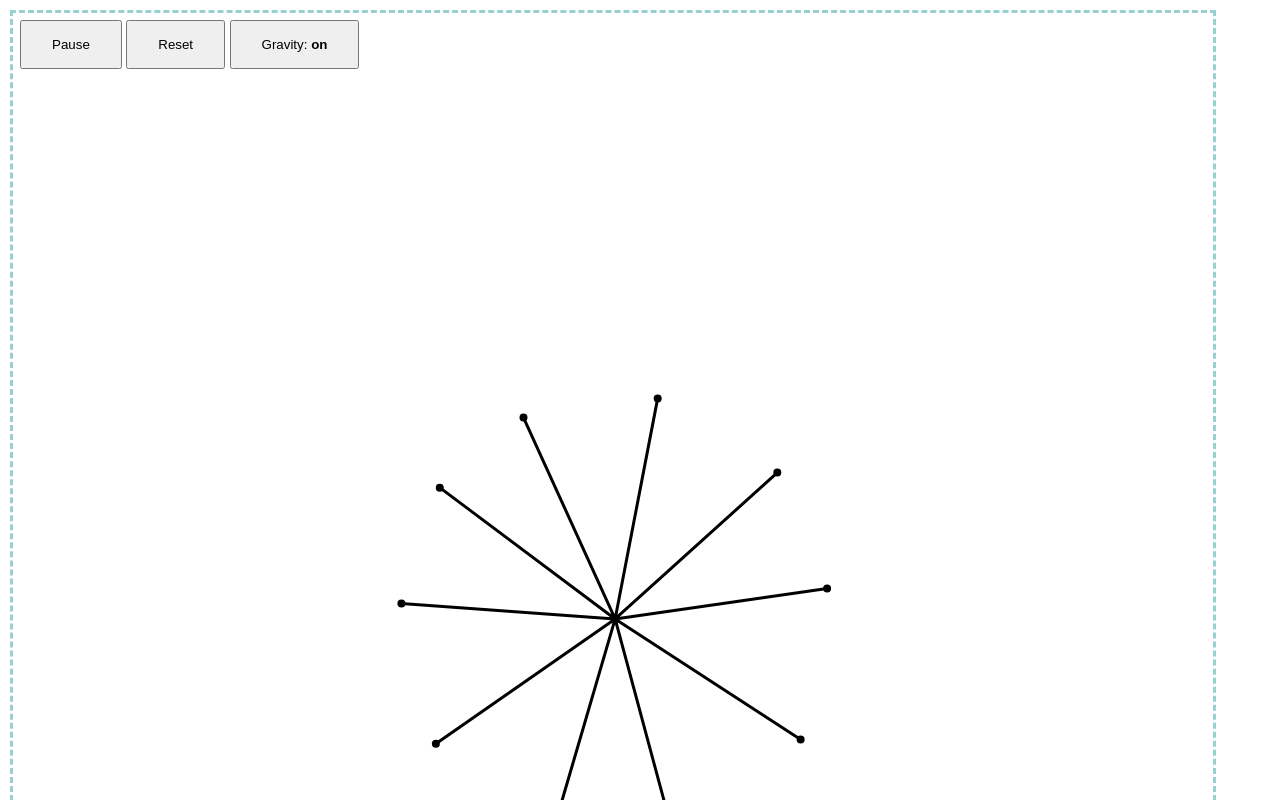
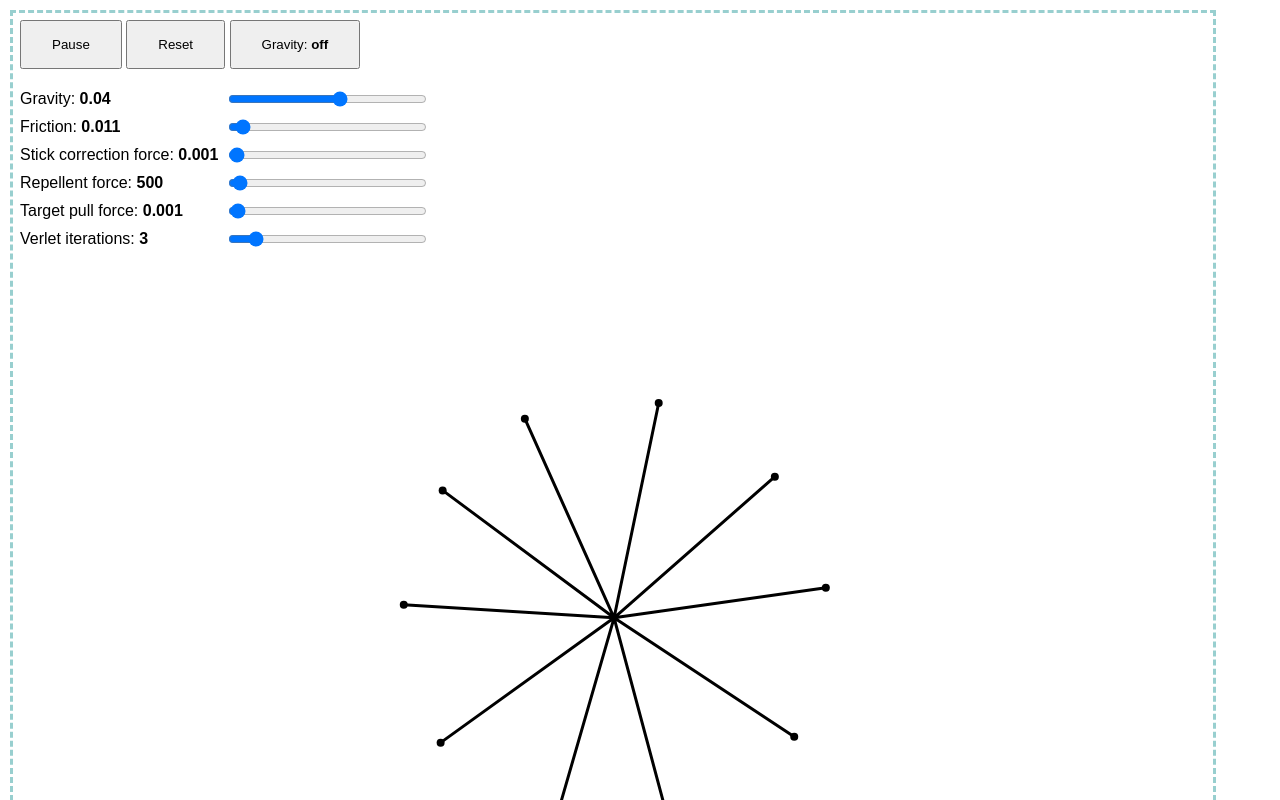
Before and after one commit to dokicoder/verletPhysics, a website: page index.html in a window 1280 px wide. Both pictures are taken after a click on the button "Start". Shown: the top 800 px of the page. Drawn offline with Linux system fonts and the light colour scheme.

Commit message:
chore: add sliders to enable playing with parameters

```diff
--- a/index.html
+++ b/index.html
@@ -13,7 +13,27 @@
     <div class="buttonGroup">
       <button id="startPauseButton" onclick="toggleSimulation()">Start</button>
       <button id="resetButton" onclick="resetSimulation()">Reset</button>
-      <button id="toggleGravity" onclick="toggleGravity()">Gravity: <b>on</b></button>
+      <button id="toggleGravity" onclick="toggleGravity()">Gravity: <b>off</b></button>
+    </div>
+
+    <div class="sliderGroup">
+      <label id="sliderGravityLabel" for="sliderGravity"> Gravity: </label>
+      <input type="range" min="-0.3" max="0.3" step="0.001" id="sliderGravity" name="sliderGravity" />
+
+      <label id="sliderFrictionLabel" for="sliderFriction"> Friction: </label>
+      <input type="range" min="0" max="0.3" step="0.001" id="sliderFriction" name="sliderFriction" />
+
+      <label id="stickCorrectionForceLabel" for="stickCorrectionForce"> Stick correction force: </label>
+      <input type="range" id="stickCorrectionForce" min="0" max="1" step="0.001" name="stickCorrectionForce" />
+
+      <label id="repellentForceLabel" for="repellentForce"> Repellent force: </label>
+      <input type="range" id="repellentForce" name="repellentForce" min="100" max="20000" step="1" />
+
+      <label id="targetPullForceLabel" for="targetPullForce"> Target pull force: </label>
+      <input type="range" id="targetPullForce" name="targetPullForce" min="0.0" max="0.1" step="0.0001" />
+
+      <label id="numVerletIterationsLabel" for="numVerletIterations"> Verlet iterations: </label>
+      <input type="range" id="numVerletIterations" name="numVerletIterations" min="1" max="20" />
     </div>
 
     <canvas id="mainCanvas" width="1200" height="1200"></canvas>
--- a/index.js
+++ b/index.js
@@ -4,15 +4,17 @@ let width = canvas.width;
 let height = canvas.height;
 let aspect = height / width;
 
-const NUM_VERLET_INTEGRATIONS = 3;
+let NUM_VERLET_ITERATIONS = 3;
+let repellentForce = 500;
 
-const bounceDamping = 0.78;
-const gravity = 0.04;
-const friction = 0.989;
+let stickCorrectionForce = 0.001;
+
+const wallBounceDamping = 0.78;
+let gravity = 0.04;
+let friction = 0.011;
 const borderOffset = 3;
 
-let pullStrength = 0.001;
-const maxPullG = 0.04;
+let targetPullForce = 0.001;
 
 let points = [];
 let sticks = [];
@@ -31,6 +33,56 @@ let useGravity = false;
 let lastPointAdded = null;
 
 context.lineWidth = 3;
+
+function addListeners() {
+  document.getElementById('sliderGravityLabel').innerHTML = `Gravity: <b>${gravity}</b>`;
+  document.getElementById('sliderGravity').value = gravity;
+  document.getElementById('sliderGravity').addEventListener('input', event => {
+    gravity = Number(event.target.value);
+    document.getElementById('sliderGravityLabel').innerHTML = `Gravity: <b>${event.target.value}</b>`;
+  });
+
+  document.getElementById('sliderFrictionLabel').innerHTML = `Friction: <b>${friction}</b>`;
+  document.getElementById('sliderFriction').value = friction;
+  document.getElementById('sliderFriction').addEventListener('input', event => {
+    friction = Number(event.target.value);
+    document.getElementById('sliderFrictionLabel').innerHTML = `Friction: <b>${event.target.value}</b>`;
+  });
+
+  document.getElementById('repellentForceLabel').innerHTML = `Repellent force: <b>${repellentForce}</b>`;
+  document.getElementById('repellentForce').value = repellentForce;
+  document.getElementById('repellentForce').addEventListener('input', event => {
+    repellentForce = Number(event.target.value);
+    document.getElementById('repellentForceLabel').innerHTML = `Repellent force: <b>${event.target.value}</b>`;
+  });
+
+  document.getElementById('targetPullForceLabel').innerHTML = `Target pull force: <b>${targetPullForce}</b>`;
+  document.getElementById('targetPullForce').value = targetPullForce;
+  document.getElementById('targetPullForce').addEventListener('input', event => {
+    targetPullForce = Number(event.target.value);
+    document.getElementById('targetPullForceLabel').innerHTML = `Target pull force: <b>${event.target.value}</b>`;
+  });
+
+  document.getElementById(
+    'stickCorrectionForceLabel',
+  ).innerHTML = `Stick correction force: <b>${stickCorrectionForce}</b>`;
+  document.getElementById('stickCorrectionForce').value = targetPullForce;
+  document.getElementById('stickCorrectionForce').addEventListener('input', event => {
+    stickCorrectionForce = Number(event.target.value);
+    document.getElementById(
+      'stickCorrectionForceLabel',
+    ).innerHTML = `Stick correction force: <b>${event.target.value}</b>`;
+  });
+
+  document.getElementById('numVerletIterationsLabel').innerHTML = `Verlet iterations: <b>${NUM_VERLET_ITERATIONS}</b>`;
+  document.getElementById('numVerletIterations').value = NUM_VERLET_ITERATIONS;
+  document.getElementById('numVerletIterations').addEventListener('input', event => {
+    NUM_VERLET_ITERATIONS = Number(event.target.value);
+    document.getElementById('numVerletIterationsLabel').innerHTML = `Verlet iterations: <b>${event.target.value}</b>`;
+  });
+}
+
+addListeners();
 
 function resizeCanvas() {
   canvas.style.width = window.innerWidth - 20;
@@ -58,7 +110,7 @@ function update() {
   if (simulationMode === 'running') {
     updatePoints();
 
-    for (let i = 0; i < NUM_VERLET_INTEGRATIONS; ++i) {
+    for (let i = 0; i < NUM_VERLET_ITERATIONS; ++i) {
       updateSticks();
       constrainBorders();
     }
@@ -88,6 +140,11 @@ function updatePoints() {
         return;
       }
 
+      // TODO: we check points pairwise, but also, we check each pair twice, as Pa, Pb and as Pb, Pa
+      if (p.isCenter || otherP.isCenter) {
+        return;
+      }
+
       const dist = distance(p, otherP);
 
       // heuristic for same point, could be 0, but we choose our parameters so that initially points do not coincide
@@ -95,17 +152,17 @@ function updatePoints() {
         return;
       }
 
-      const distractionForce = 500 / (dist * dist);
+      const repellentVector = repellentForce / (dist * dist);
 
-      const pullVecX = ((p.x - otherP.x) / dist) * distractionForce;
-      const pullVecY = ((p.y - otherP.y) / dist) * distractionForce;
+      const pullVecX = ((p.x - otherP.x) / dist) * repellentVector;
+      const pullVecY = ((p.y - otherP.y) / dist) * repellentVector;
 
       vX += pullVecX;
       vY += pullVecY;
     });
 
-    vX *= friction;
-    vY *= friction;
+    vX *= 1 - friction;
+    vY *= 1 - friction;
 
     p.prevX = p.x;
     p.prevY = p.y;
@@ -141,16 +198,16 @@ function updatePoints() {
 
   if (activePoint && pullPosition) {
     const pullVec = {
-      x: (pullPosition.x - activePoint.x) * pullStrength,
-      y: (pullPosition.y - activePoint.y) * pullStrength,
+      x: (pullPosition.x - activePoint.x) * targetPullForce,
+      y: (pullPosition.y - activePoint.y) * targetPullForce,
     };
 
     const len = length(pullVec);
 
-    if (len > maxPullG) {
-      pullVec.x = (pullVec.x / len) * maxPullG;
-      pullVec.y = (pullVec.y / len) * maxPullG;
-    }
+    // if (len > maxPullG) {
+    //   pullVec.x = (pullVec.x / len) * maxPullG;
+    //   pullVec.y = (pullVec.y / len) * maxPullG;
+    // }
 
     activePoint.x += pullVec.x;
     activePoint.y += pullVec.y;
@@ -171,8 +228,8 @@ function updateSticks() {
 
     const relativeLengthChange = dLength / currentLength;
 
-    const offsetX = dX * 0.001 * relativeLengthChange;
-    const offsetY = dY * 0.001 * relativeLengthChange;
+    const offsetX = dX * stickCorrectionForce * relativeLengthChange;
+    const offsetY = dY * stickCorrectionForce * relativeLengthChange;
 
     // this is a strictly speaking more correct implementation,
     // but the code below works just as well due to the iterations
@@ -215,19 +272,19 @@ function constrainBorders() {
     // bounce at borders
     if (p.x > width - borderOffset) {
       p.x = width - borderOffset;
-      p.prevX = p.x + vX * bounceDamping;
+      p.prevX = p.x + vX * wallBounceDamping;
     }
     if (p.x < borderOffset) {
       p.x = borderOffset;
-      p.prevX = p.x + vX * bounceDamping;
+      p.prevX = p.x + vX * wallBounceDamping;
     }
     if (p.y > height - borderOffset) {
       p.y = height - borderOffset;
-      p.prevY = p.y + vY * bounceDamping;
+      p.prevY = p.y + vY * wallBounceDamping;
     }
     if (p.y < borderOffset) {
       p.y = borderOffset;
-      p.prevY = p.y + vY * bounceDamping;
+      p.prevY = p.y + vY * wallBounceDamping;
     }
   });
 }
@@ -310,6 +367,7 @@ function init() {
     y: 600,
     prevX: 600,
     prevY: 600,
+    isCenter: true,
   };
 
   points.push(centerPoint);
@@ -383,16 +441,21 @@ document.getElementById('mainCanvas').onclick = function (event) {
 
   const similarPoint = points.find(p => distance(p, { x: canvasXpos, y: canvasYpos }) < 4);
 
+  const updatedPullPosition = {
+    x: canvasXpos,
+    y: canvasYpos,
+    prevX: canvasXpos,
+    prevY: canvasYpos,
+  };
+
   if (simulationMode === 'running') {
     if (similarPoint) {
       activePoint = similarPoint;
+    }
+    if (pullPosition && distance(updatedPullPosition, pullPosition) < 7) {
+      pullPosition = undefined;
     } else {
-      pullPosition = {
-        x: canvasXpos,
-        y: canvasYpos,
-        prevX: canvasXpos,
-        prevY: canvasYpos,
-      };
+      pullPosition = updatedPullPosition;
     }
 
     return;
--- a/style.css
+++ b/style.css
@@ -26,6 +26,15 @@ body {
   top: 20px;
 }
 
+.sliderGroup {
+  position: absolute;
+  left: 20px;
+  top: 90px;
+  display: grid;
+  grid-template-columns: 1fr 1fr;
+  gap: 10px;
+}
+
 .buttonGroup button {
   padding: 15px 30px;
 }
```
Also changed, not shown: paramSet.PNG (added).
